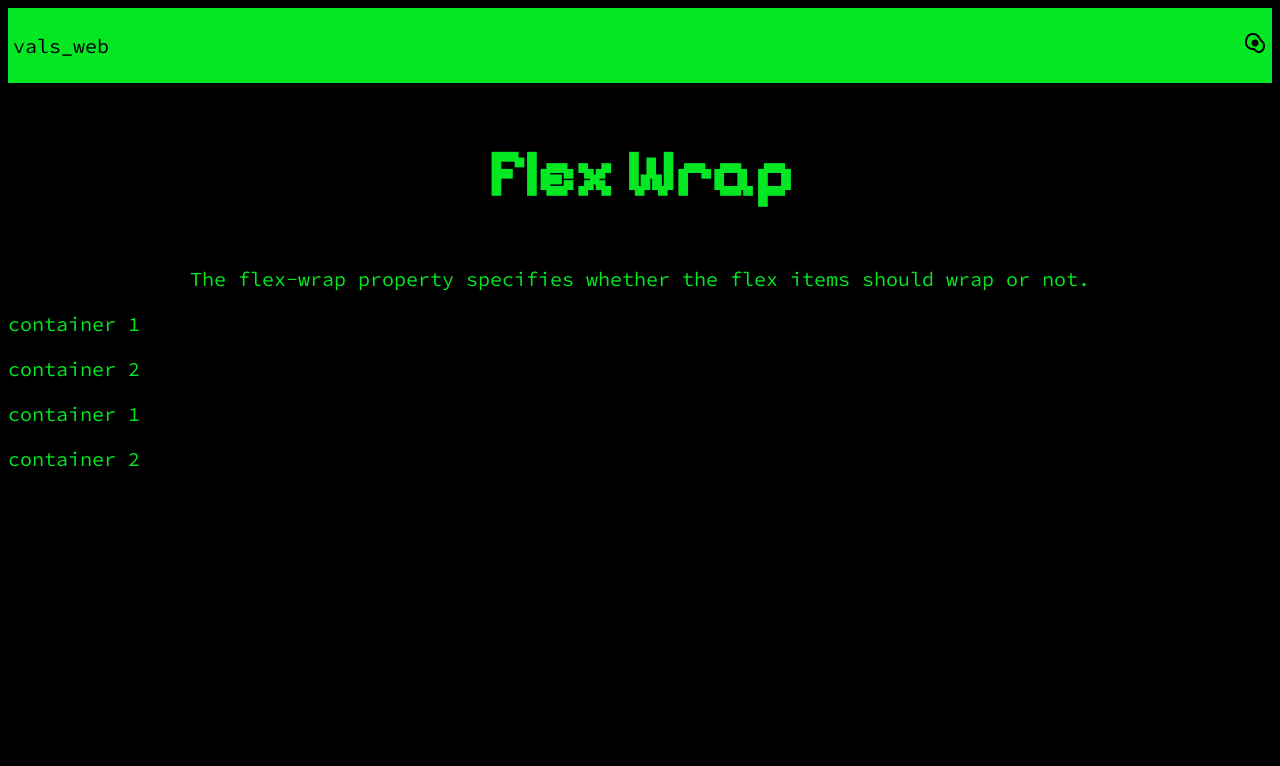
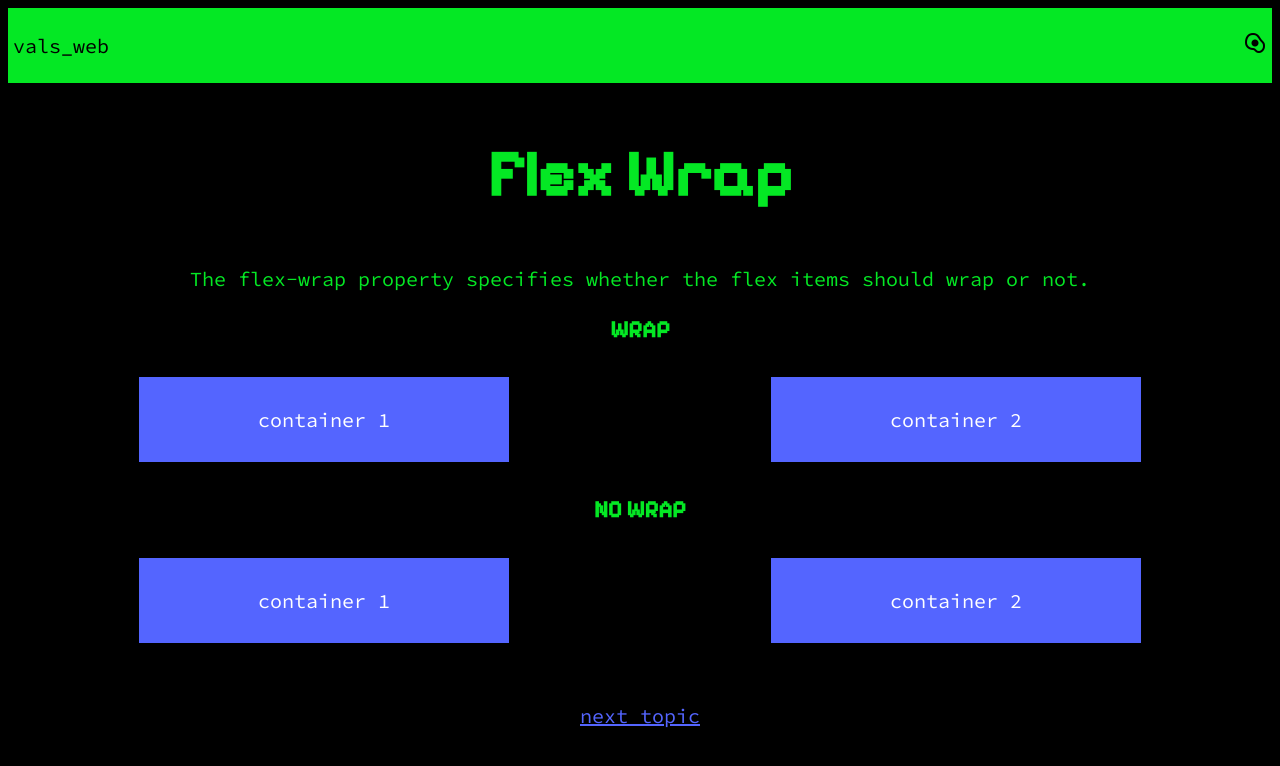
Before and after one commit to ValentinaValverde/responsiveWeb, a React (Vite) app: page /flexWrap in a window 1280 px wide. Shown: the top 766 px of the page. Built offline with nearby package versions, Linux system fonts and the light colour scheme.

Commit message:
Finished flex-wrap page.

```diff
--- a/src/index.css
+++ b/src/index.css
@@ -294,3 +294,44 @@ footer{
         color:#5465ff;
     }
 }
+
+
+
+.containerWrap{
+    display: flex;
+    flex-direction: row;
+    flex-wrap: wrap;
+    justify-content: space-around;
+
+    > .wrapP{
+        background-color: #5465ff;
+        color: white;
+        margin: 10px;
+        padding: 10px;
+        width: 350px;
+        display: flex;
+        flex-direction: column;
+        align-items: center;
+        text-align: center;
+    }
+}
+
+
+.containerNoWrap{
+    display: flex;
+    flex-direction: row;
+    flex-wrap: nowrap;
+    justify-content: space-around;
+
+    > .noWrapP{
+        background-color: #5465ff;
+        color: white;
+        margin: 10px;
+        padding: 10px;
+        width: 350px;
+        display: flex;
+        flex-direction: column;
+        align-items: center;
+        text-align: center;
+    }
+}
--- a/src/routes/topics/wrap.jsx
+++ b/src/routes/topics/wrap.jsx
@@ -1,3 +1,4 @@
+import { Link } from "react-router-dom"
 
 export default function FlexWrap() {
     return(
@@ -7,22 +8,28 @@ export default function FlexWrap() {
             <p>The flex-wrap property specifies whether the flex items should wrap or not.</p>
         </div>
 
+        <h3>WRAP</h3>
         <div className="containerWrap">
             <div className="wrapP">
                 <p>container 1</p>
             </div>
-            <div className="warpP">
+            <div className="wrapP">
                 <p>container 2</p>
             </div>
         </div>
 
+        <h3>NO WRAP</h3>
         <div className="containerNoWrap">
         <div className="noWrapP">
                 <p>container 1</p>
             </div>
-            <div className="noWarpP">
+            <div className="noWrapP">
                 <p>container 2</p>
             </div>
+        </div>
+
+        <div className="nextTopic1">
+            <Link className="next" to={"/flexFlow"}>next topic</Link>
         </div>
 
         </>
```
